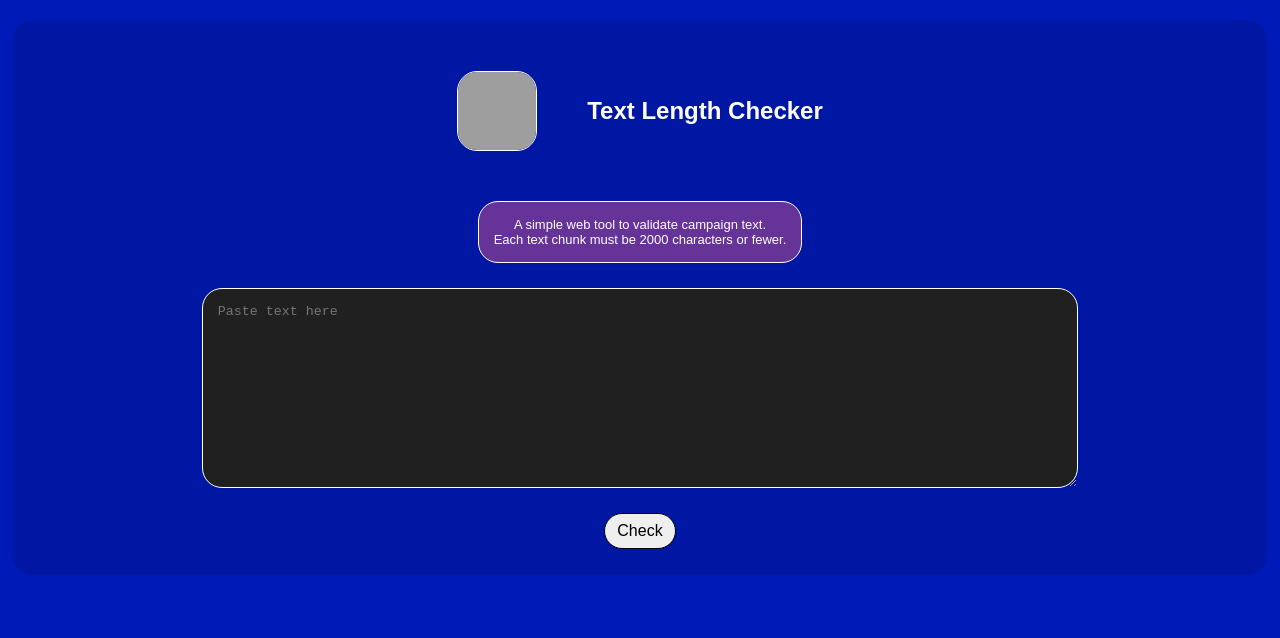
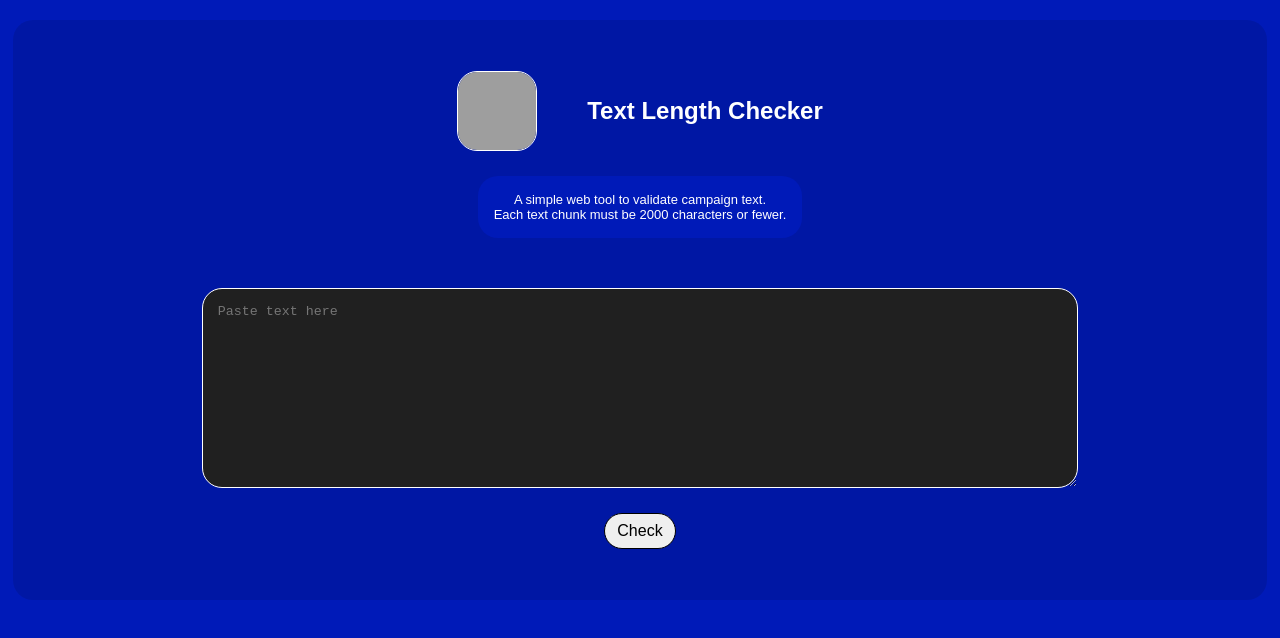
Before and after one commit to Miguezpz/Text-Length-Calculator, a plain HTML site: page index.html in a window 1280 px wide. Drawn offline with Linux system fonts and the light colour scheme; grey boxes are pictures that could not be loaded.

Commit message:
new styles

```diff
--- a/index.html
+++ b/index.html
@@ -14,7 +14,7 @@
             <h1>Text Length Checker</h1>
         </div>
 
-        <p class="p_description border_radius">
+        <p class="p_description">
             A simple web tool to validate campaign text.<br>
             Each text chunk must
             be 2000 characters or fewer.
--- a/styles.css
+++ b/styles.css
@@ -36,29 +36,32 @@ body {
     justify-content: space-between;
     color: white;
     /* background-color: red; */
-    margin: 50px 0;
+    margin: 50px 0 25px 0;
     width: auto;
 }
 
 .div_title img {
     width: 80px;
     height: 80px;
-    margin: 0 25px;
+    margin: 0 25px 0 0;
 }
 
 .div_title h1 {
-    margin: 0 25px;
+    margin: 0 0 0 25px;
 }
 
 .p_description {
-    background-color: rebeccapurple;
+    background-color: #001AB8;
     color: white;
     width: auto;
     height: auto;
     text-align: center;
-    margin-bottom: 25px;
+    margin-bottom: 50px;
     padding: 15px;
     font-size: small;
+
+    border: 1px solid transparent;
+    border-radius: 20px;
 }
 
 .text_box {
@@ -76,7 +79,7 @@ body {
 }
 
 .button_check_text {
-    margin-bottom: 25px;
+    margin-bottom: 50px;
     padding: 8px 12px;
     font-size: medium;
 }
```
